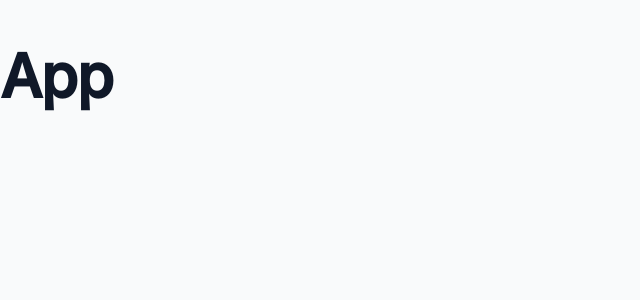
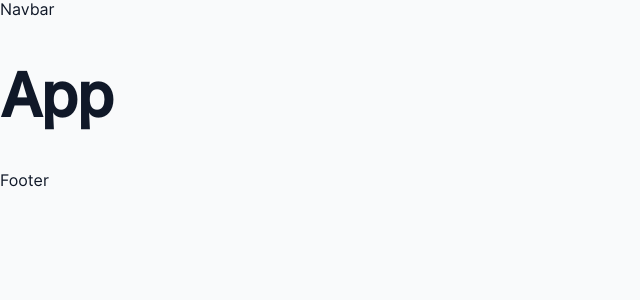
Before and after one commit to RunyShark/TodoList, a React (Vite) app in the folder frontend/: page / in a window 1280 px wide. Shown: the top 300 px of the page, without its empty margins (0-640 px from the left). Built offline with nearby package versions, Linux system fonts and the light colour scheme.

Commit message:
FEAT Nav + Footer

```diff
--- /dev/null
+++ b/frontend/src/components/Organisms/Footer/index.tsx
@@ -0,0 +1,3 @@
+export const Footer = () => {
+  return <div>Footer</div>;
+};
--- /dev/null
+++ b/frontend/src/components/Organisms/Navbar/index.tsx
@@ -0,0 +1,3 @@
+export const Navbar = () => {
+  return <div>Navbar</div>;
+};
--- /dev/null
+++ b/frontend/src/components/Organisms/index.ts
@@ -0,0 +1,2 @@
+export * from './Navbar';
+export * from './Footer';
--- a/frontend/src/components/Template/Layout/MainLayout.tsx
+++ b/frontend/src/components/Template/Layout/MainLayout.tsx
@@ -1,10 +1,15 @@
 import { FC } from 'react';
 import { Children } from '../../../interfaces/interfaces';
+import { Footer, Navbar } from '../..';
 
 interface MainLayout {
   children: Children;
 }
 
 export const MainLayout: FC<MainLayout> = ({ children }) => (
-  <div className="spacing">{children}</div>
+  <div>
+    <Navbar />
+    <div className="spacing">{children}</div>
+    <Footer />
+  </div>
 );
--- a/frontend/src/components/index.ts
+++ b/frontend/src/components/index.ts
@@ -1 +1,2 @@
 export * from './Template';
+export * from './Organisms';
```
